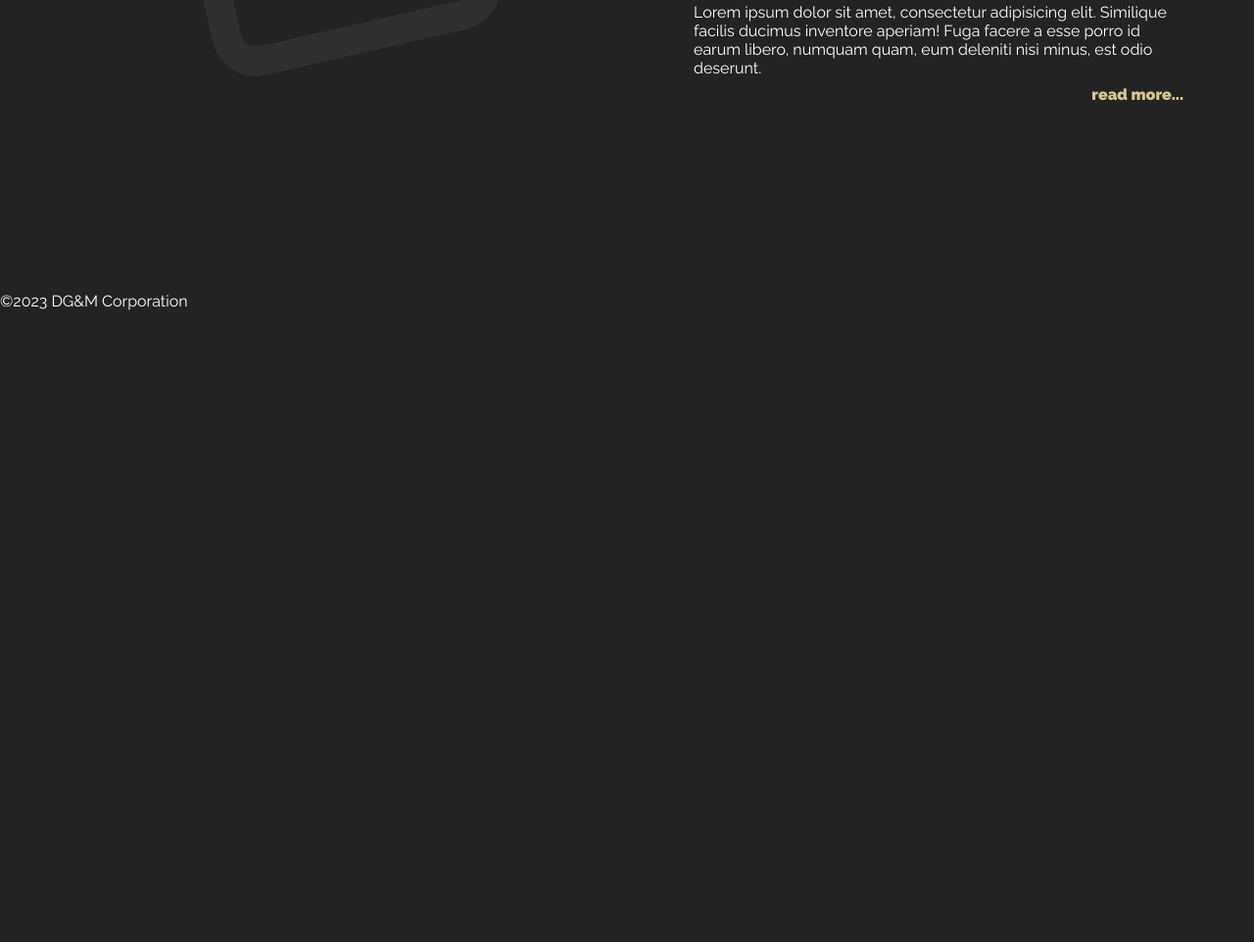
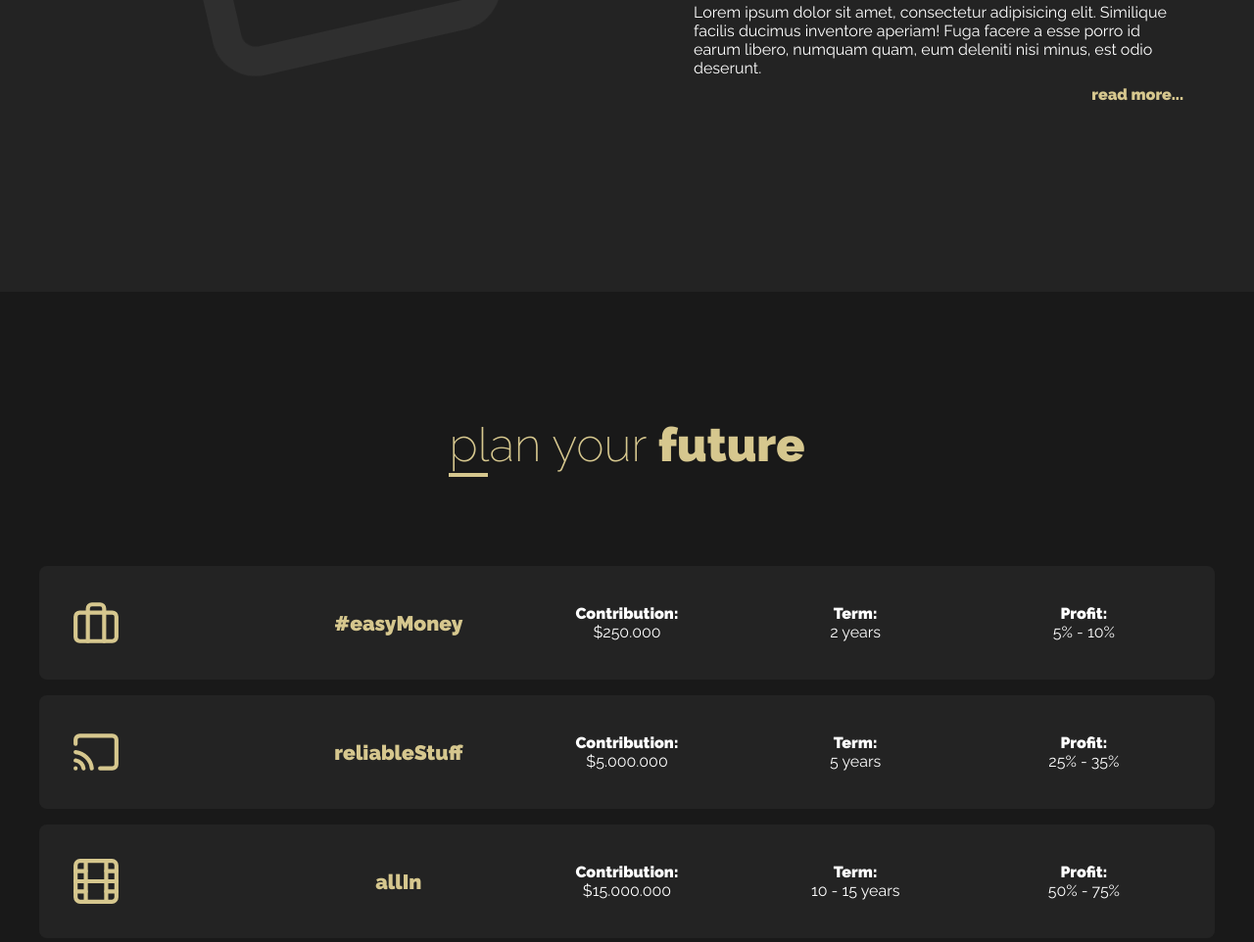
Before and after one commit to revalew/DGM-Corp, a plain HTML site: page index.html in a window 1280 px wide. Shown: the part 3160-4122 px from the top of the page at 98% size. Before the commit the page ends 3477 px from the top, so only its background shows below. Drawn offline with Linux system fonts and the light colour scheme.

Commit message:
created plans section (3rd) in main

```diff
--- a/index.html
+++ b/index.html
@@ -143,6 +143,74 @@
             </section>
         </div>
 
+        <section class="plans" id="plan">
+            <div class="wrapper">
+
+                <h2 class="section-title">plan your <span>future</span></h2>
+
+                <div class="plans__box">
+                    <img src="./img/icons/briefcase.svg" alt="" class="plans__item plans__item-icon">
+
+                    <div class="plans__item plans__item-name">
+                        <h3>#easyMoney</h3>
+                    </div>
+                    <div class="plans__item plans__item-money">
+                        <p><b>Contribution:</b></p>
+                        <p>$250.000</p>
+                    </div>
+                    <div class="plans__item plans__item-term">
+                        <p><b>Term:</b></p>
+                        <p>2 years</p>
+                    </div>
+                    <div class="plans__item plans__item-profit">
+                        <p><b>Profit:</b></p>
+                        <p>5% - 10%</p>
+                    </div>
+                </div>
+
+                <div class="plans__box">
+                    <img src="./img/icons/cast.svg" alt="" class="plans__item plans__item-icon">
+
+                    <div class="plans__item plans__item-name">
+                        <h3>reliableStuff</h3>
+                    </div>
+                    <div class="plans__item plans__item-money">
+                        <p><b>Contribution:</b></p>
+                        <p>$5.000.000</p>
+                    </div>
+                    <div class="plans__item plans__item-term">
+                        <p><b>Term:</b></p>
+                        <p>5 years</p>
+                    </div>
+                    <div class="plans__item plans__item-profit">
+                        <p><b>Profit:</b></p>
+                        <p>25% - 35%</p>
+                    </div>
+                </div>
+
+                <div class="plans__box">
+                    <img src="./img/icons/film.svg" alt="" class="plans__item plans__item-icon">
+
+                    <div class="plans__item plans__item-name">
+                        <h3>allIn</h3>
+                    </div>
+                    <div class="plans__item plans__item-money">
+                        <p><b>Contribution:</b></p>
+                        <p>$15.000.000</p>
+                    </div>
+                    <div class="plans__item plans__item-term">
+                        <p><b>Term:</b></p>
+                        <p>10 - 15 years</p>
+                    </div>
+                    <div class="plans__item plans__item-profit">
+                        <p><b>Profit:</b></p>
+                        <p>50% - 75%</p>
+                    </div>
+                </div>
+
+            </div>
+        </section>
+
     </main>
 
     <footer class="footer">
--- a/sass/_components.scss
+++ b/sass/_components.scss
@@ -246,9 +246,9 @@ h1.company-name {
 	position: relative;
 	display: grid;
 	grid-template-areas:
-		"title title title"
-		"box box box"
-		"box box box";
+		'title title title'
+		'box box box'
+		'box box box';
 	padding: 6em 2em;
 
 	&__title {
@@ -295,3 +295,40 @@ h1.company-name {
 		display: none;
 	}
 }
+
+// PLANS SECTION
+.plans {
+	padding: 6em 2em;
+	background-color: c.$darker;
+
+	&__box {
+		margin: 1em 0;
+		padding: 2em 1em;
+		text-align: center;
+		border: 1px solid transparent;
+		border-radius: 8px;
+		background-color: c.$dark;
+		cursor: pointer;
+		transition: border 0.5s, background-color 0.5s;
+
+		&:hover {
+			background-color: c.$darker;
+			border: 1px solid c.$gold;
+		}
+	}
+
+	&__item {
+		margin: 1em 0;
+
+		&-icon {
+			width: 50px;
+		}
+
+		&-name {
+			margin-top: 0;
+			margin-bottom: 1.5em;
+			font-size: 1.8rem;
+			color: c.$gold;
+		}
+	}
+}
--- a/sass/_medium.scss
+++ b/sass/_medium.scss
@@ -23,4 +23,23 @@
 			}
 		}
 	}
+
+	.plans {
+		padding: 8em 2em;
+
+		&__box {
+			display: grid;
+			grid-template-columns: repeat(5, 1fr);
+			align-items: center;
+		}
+
+		&__item {
+			margin: 0 1em;
+
+			&-name {
+				margin-top: 0;
+				margin-bottom: 0;
+			}
+		}
+	}
 }
```
Also changed, not shown: css/style.css, img/icons/briefcase.svg (added), img/icons/cast.svg (added), img/icons/film.svg (added), 1 other file.
